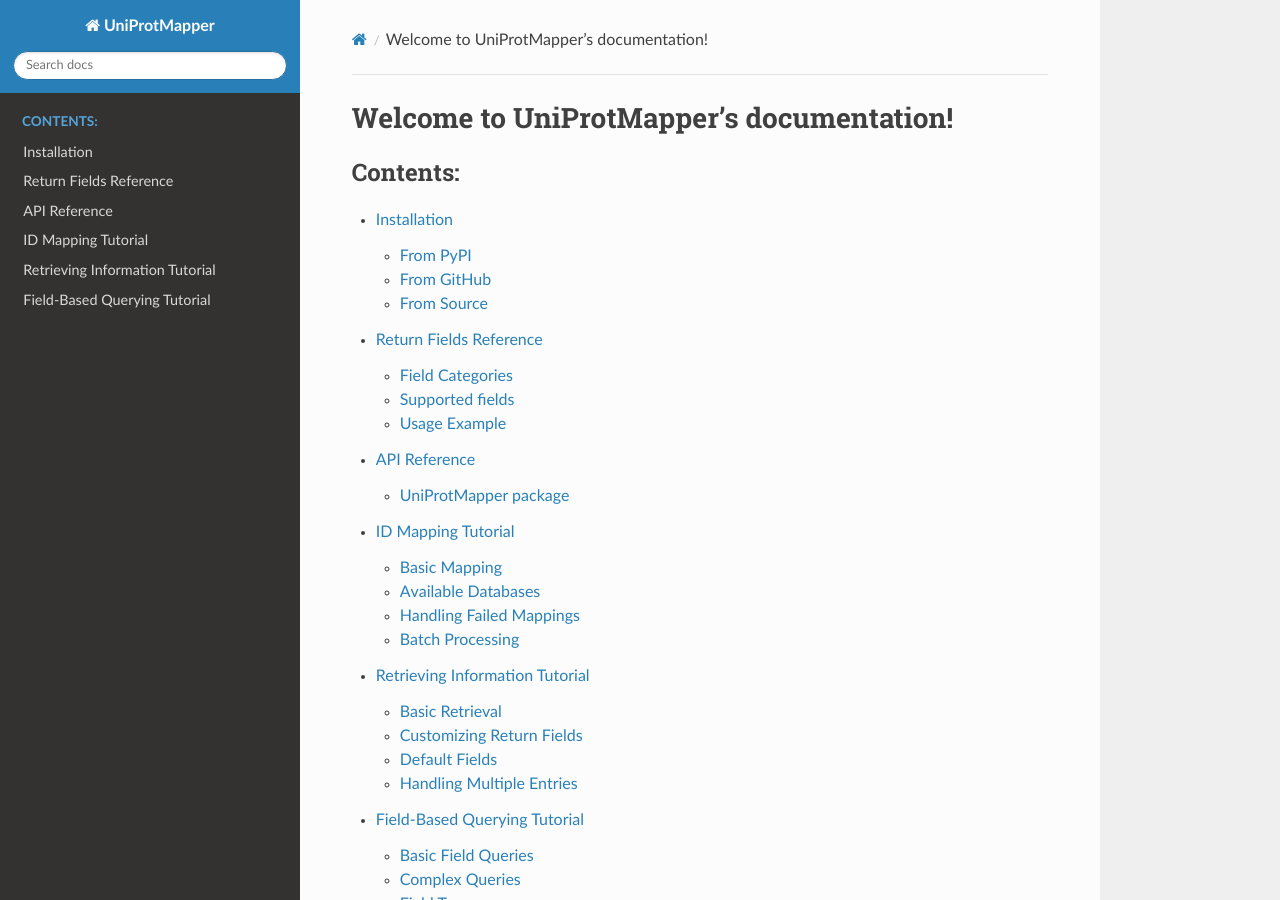
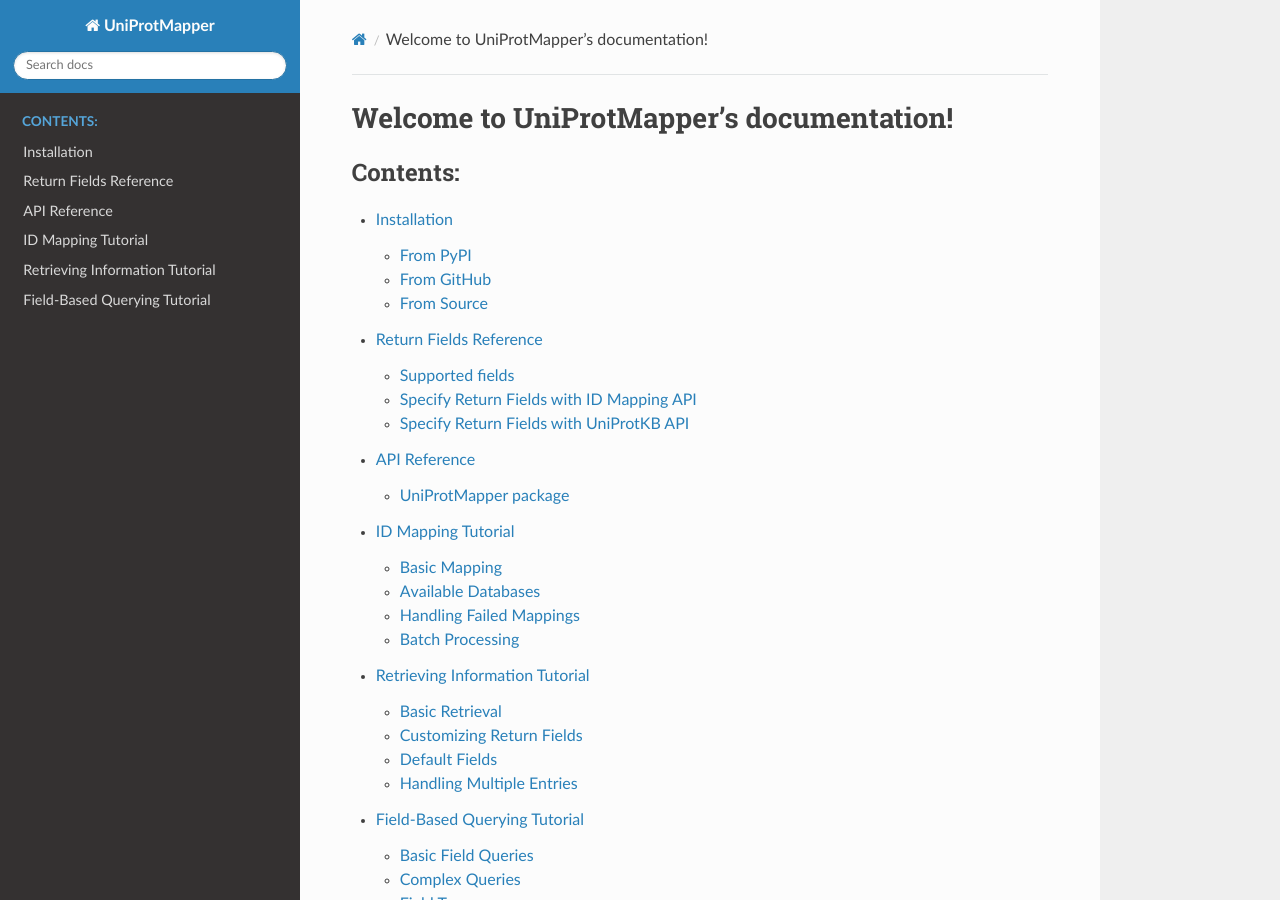
Before and after one commit to David-Araripe/UniProtMapper, a Sphinx documentation site: the page built from docs/source/index.rst, in a window 1280 px wide and 900 px high. Built offline with Sphinx 7.4.7 and the Read the Docs theme 3.1.0, drawn with Linux system fonts in a browser that asks for light colours; some of the changed lines change nothing that is shown.

Commit message:
update field_reference page on the docs

```diff
--- a/docs/source/field_reference.rst
+++ b/docs/source/field_reference.rst
@@ -1,51 +1,65 @@
 Return Fields Reference
 =======================
 
-UniProtMapper supports a wide range of return fields from UniProt. These fields are organized by their types and can be used to specify which data you want to retrieve.
+UniProtMapper supports a wide range of return fields from UniProt. These fields are organized by their types and can be used to specify data you want to get for the proteins retrieved by your query.
 
-Field Categories
-----------------
+UniProt return fields are organized into the categories:
 
-The return fields are organized into several categories:
+1. **Names & Taxonomy**: Basic identification and taxonomic information. *E.g.:*: Gene names, organism details, etc.
 
-1. Names & Taxonomy
-   - Basic identification and taxonomic information
-   - Gene names, organism details, etc.
+2. **Sequences**: Sequence-related information. *E.g.:*: Length, mass, variants, etc.
 
-2. Sequences
-   - Sequence-related information
-   - Length, mass, variants, etc.
+3. **Function**: Functional annotations. *E.g.:*: Activity, pathways, binding sites, etc.
 
-3. Function
-   - Functional annotations
-   - Activity, pathways, binding sites, etc.
+4. **Structure**: Structural information. *E.g.:*: 3D structure, secondary structure elements, etc.
 
-4. Structure
-   - Structural information
-   - 3D structure, secondary structure elements, etc.
-
-5. Cross-references
-   - Links to external databases
-   - Organized by database type (e.g., genomic, proteomic, etc.)
+5. **Cross-references**: Links to external databases, subdivided into different categories according to the database being cross-referenced. *E.g.:* `Chemistry` for datasets like `DrugBank`, `Genome annotation` for `Ensembl`, etc.
 
 Supported fields
 ----------------
+
+The supported return fields are listed below. The columns contain different information about the fields:
+
+- **label**: The label used by UniProt to represent this field. Also used as column names on the `pd.DataFrame` returned from `get` methods implemented on both APIs.
+- **returned_field**: Name used to specify which information to retrieve by the APIs. For examples, check below.
+- **field_type**: The category of the field, as listed above under `Field Categories`. Note that for `type=='cross_reference'`, the field_type is the category of the cross-referenced database.
+- **has_full_version**: Always `yes` for `type=='uniprot_field'`. Is used by UniProt to indicate whether a cross-referenced database is fully integrated.
+- **type**: Either "uniprot_field" or "cross_reference". The former indicates a field that is directly related to the protein, while the latter indicates a field that is a cross-reference to another database and not native to UniProt.
+
+For more up-to-date information on `has_full_version` of cross-referenced fields, check the official UniProt documentation: `Return Fields <https://www.uniprot.org/help/return_fields_databases>`_
 
 .. csv-table:: Supported Return Fields
    :header-rows: 1
    :file: _static/uniprot_return_fields.csv
 
-Usage Example
--------------
+Specify Return Fields with ID Mapping API
+-----------------------------------------
 
-To specify which fields to retrieve::
+Specify which fields to retrieve on a ID mapping request::
 
     from UniProtMapper import ProtMapper
 
     mapper = ProtMapper()
 
-    # Get specific fields
+    fields = ["accession", "gene_names", "organism_name"]
     result, failed = mapper.get(
         ["P30542"],
-        fields=["accession", "gene_names", "organism_name"]
+        fields=fields,
     )
+
+Specify Return Fields with UniProtKB API
+----------------------------------------
+
+Specify which fields to retrieve on a field-based query::
+
+   from UniProtMapper import ProtKB
+   from UniProtMapper.uniprotkb_fields import accession
+
+   protkb = ProtKB()
+
+   query = accession("P30542")
+   fields = ["accession", "gene_names", "organism_name"]
+   result, failed = protkb.get(
+        query,
+        fields=fields,
+   )
```
